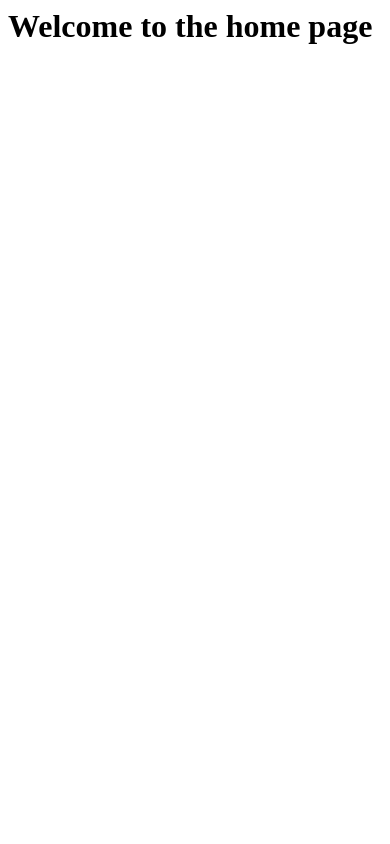
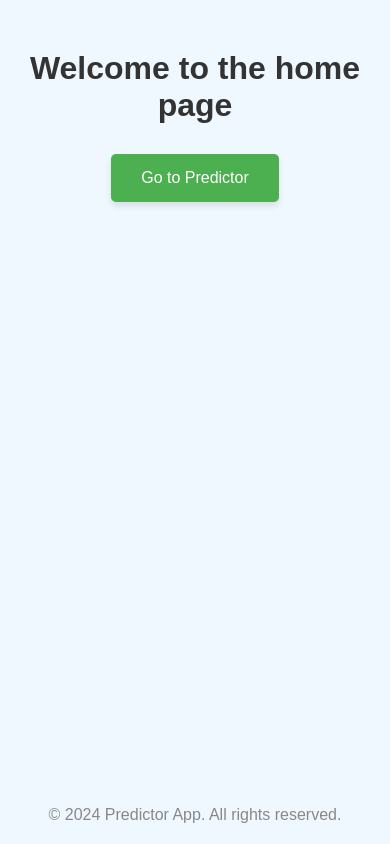
Before and after one commit to Rohit128256/ML_END_TO_END, a Flask app: page / in a window 390 px wide. Run offline with Flask 3, Linux system fonts and the light colour scheme.

Commit message:
fixed some issue in ui

```diff
--- a/templates/index.html
+++ b/templates/index.html
@@ -1 +1,64 @@
-<h1>Welcome to the home page</h1>
+<!DOCTYPE html>
+<html lang="en">
+<head>
+    <meta charset="UTF-8">
+    <meta name="viewport" content="width=device-width, initial-scale=1.0">
+    <title>Index Page</title>
+    <style>
+        body {
+            font-family: 'Arial', sans-serif;
+            background-color: #f0f8ff;
+            text-align: center;
+            margin: 0;
+            padding: 0;
+        }
+
+        h1 {
+            color: #333;
+            margin-top: 50px;
+        }
+
+        .button-container {
+            margin-top: 30px;
+        }
+
+        .button-container button {
+            background-color: #4CAF50;
+            color: white;
+            padding: 15px 30px;
+            font-size: 16px;
+            border: none;
+            border-radius: 5px;
+            cursor: pointer;
+            box-shadow: 0 4px 6px rgba(0, 0, 0, 0.1);
+            transition: background-color 0.3s, box-shadow 0.3s;
+        }
+
+        .button-container button:hover {
+            background-color: #45a049;
+            box-shadow: 0 6px 8px rgba(0, 0, 0, 0.15);
+        }
+
+        footer {
+            position: absolute;
+            bottom: 20px;
+            width: 100%;
+            text-align: center;
+            color: #888;
+        }
+    </style>
+</head>
+<body>
+    <h1>Welcome to the home page</h1>
+
+    <div class="button-container">
+        <form action="/predictdata" method="get">
+            <button type="submit">Go to Predictor</button>
+        </form>
+    </div>
+
+    <footer>
+        &copy; 2024 Predictor App. All rights reserved.
+    </footer>
+</body>
+</html>
```
Also changed, not shown: templates/home.html (+17 -17 lines).
